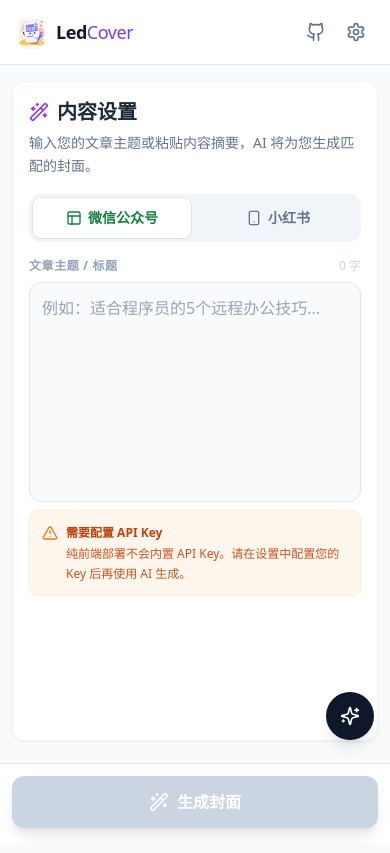
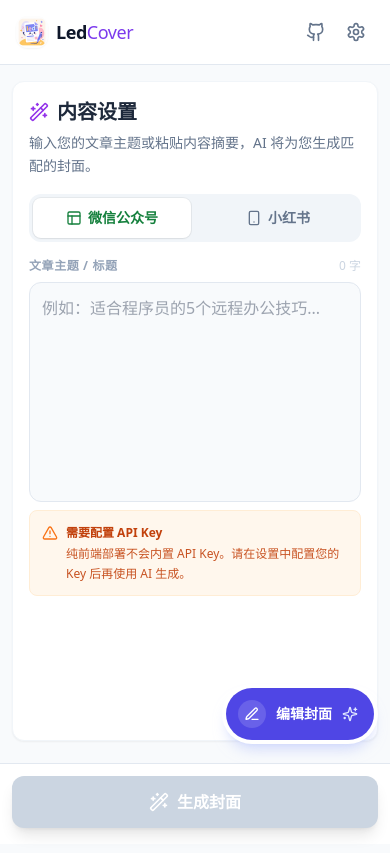
Before and after one commit to LabDogX/LedCover, a React (Vite) app: page / in a window 390 px wide. Built offline with nearby package versions, Linux system fonts and the light colour scheme.

Commit message:
Clarify mobile edit entry

```diff
--- a/App.tsx
+++ b/App.tsx
@@ -9,7 +9,7 @@ import PreviewSection from './components/PreviewSection';
 import EditPanel from './components/EditPanel';
 import SettingsModal from './components/SettingsModal';
 import Logo from './components/Logo';
-import { Github, Settings as SettingsIcon, ChevronLeft, Sparkles } from 'lucide-react';
+import { Github, Settings as SettingsIcon, ChevronLeft, Sparkles, PenLine } from 'lucide-react';
 import { applyProviderDefaults, getProviderDisplayName, getProviderOption } from './utils/aiProviders';
 import { createCustomTemplate, loadCustomTemplates, saveCustomTemplates } from './utils/customTemplates';
 
@@ -445,11 +445,15 @@ const App: React.FC = () => {
       <div className="lg:hidden fixed bottom-[104px] right-4 z-50">
         <button
           onClick={() => setShowMobilePreview(true)}
-          className="w-12 h-12 bg-slate-900 text-white rounded-full shadow-lg flex items-center justify-center hover:bg-slate-800 transition-all active:scale-95"
+          className="flex items-center gap-2.5 rounded-full bg-indigo-600 text-white pl-3 pr-4 py-3 shadow-lg shadow-indigo-300/60 ring-4 ring-white hover:bg-indigo-700 transition-all active:scale-95"
           title="编辑封面"
           aria-label="编辑封面"
         >
-          <Sparkles className="w-5 h-5" />
+          <span className="w-7 h-7 rounded-full bg-white/15 flex items-center justify-center">
+            <PenLine className="w-4 h-4" />
+          </span>
+          <span className="text-sm font-bold">编辑封面</span>
+          <Sparkles className="w-4 h-4 text-indigo-100" />
         </button>
       </div>
 
```
